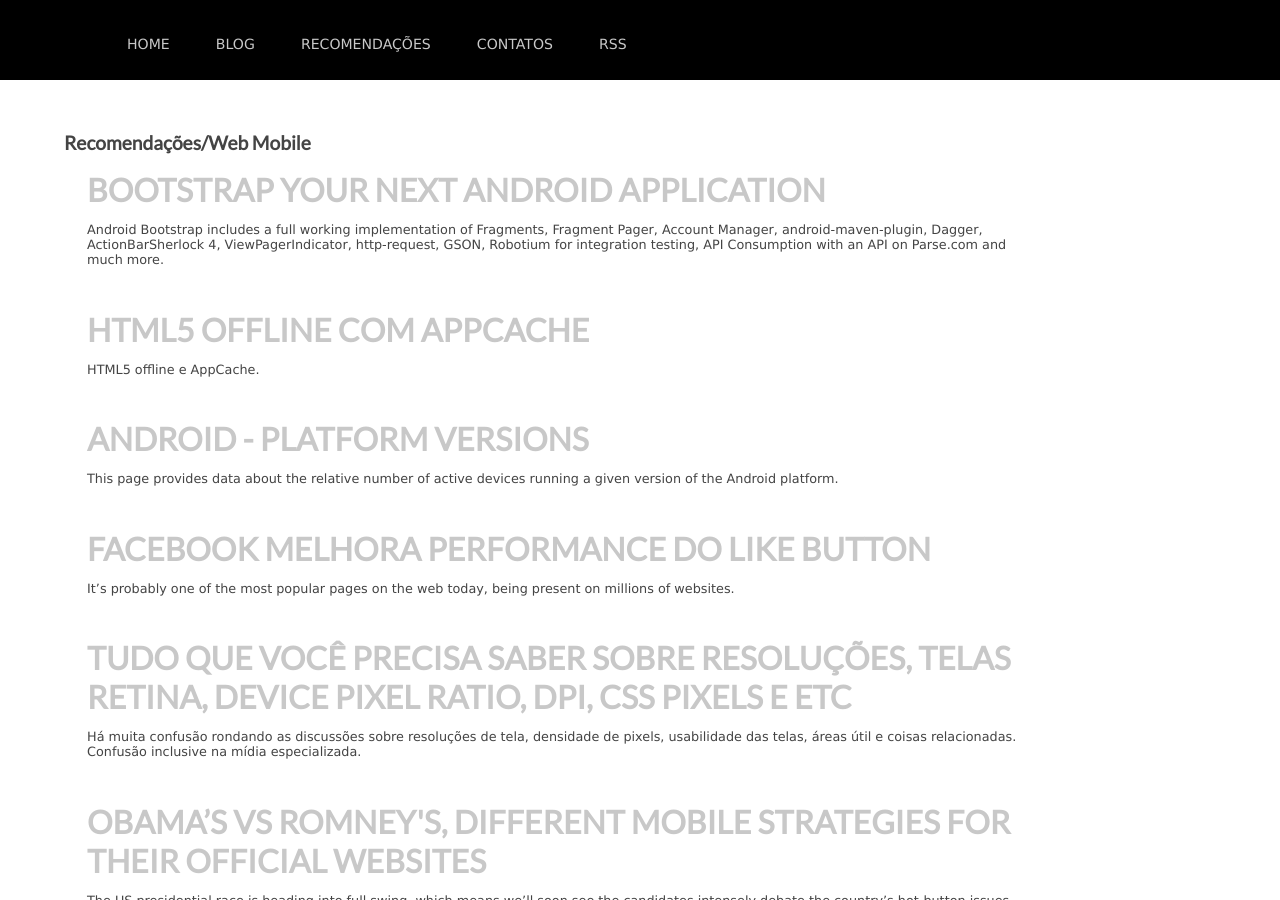
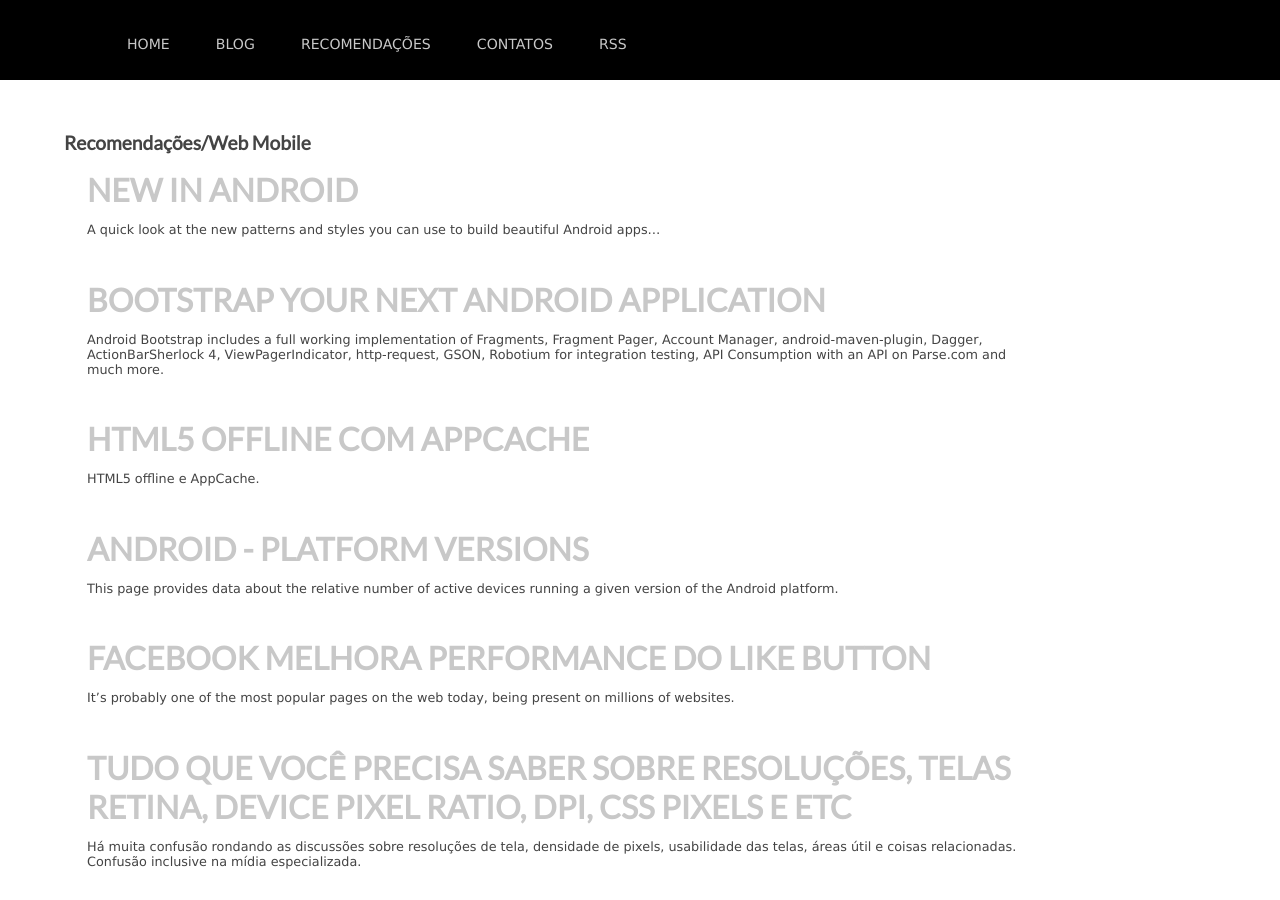
Before and after one commit to rgarbin/rgarbin.github.com, a Jekyll site: the page built from references/mobile.html, in a window 1280 px wide and 900 px high. Built offline with Jekyll 4.4.1, drawn with Linux system fonts in a browser that asks for light colours; comment, search, counter and statistics services are not loaded.

Commit message:
Update mobile.html
rft

```diff
--- a/references/mobile.html
+++ b/references/mobile.html
@@ -3,6 +3,12 @@ layout: default
 title: Recomendações Web Mobile
 ---
 <h1>Recomendações/Web Mobile</h1>
+<article>
+    <div class="post">
+      <h3><a href="http://developer.android.com/design/patterns/new.html" alt="New in Android" target="_blank">New in Android</a></h3>
+      <p>A quick look at the new patterns and styles you can use to build beautiful Android apps…</p>
+    </div>
+</article>
 <article>
     <div class="post">
       <h3><a href="http://www.androidbootstrap.com/" alt="Bootstrap your next Android Application" target="_blank">Bootstrap your next Android Application</a></h3>
```
